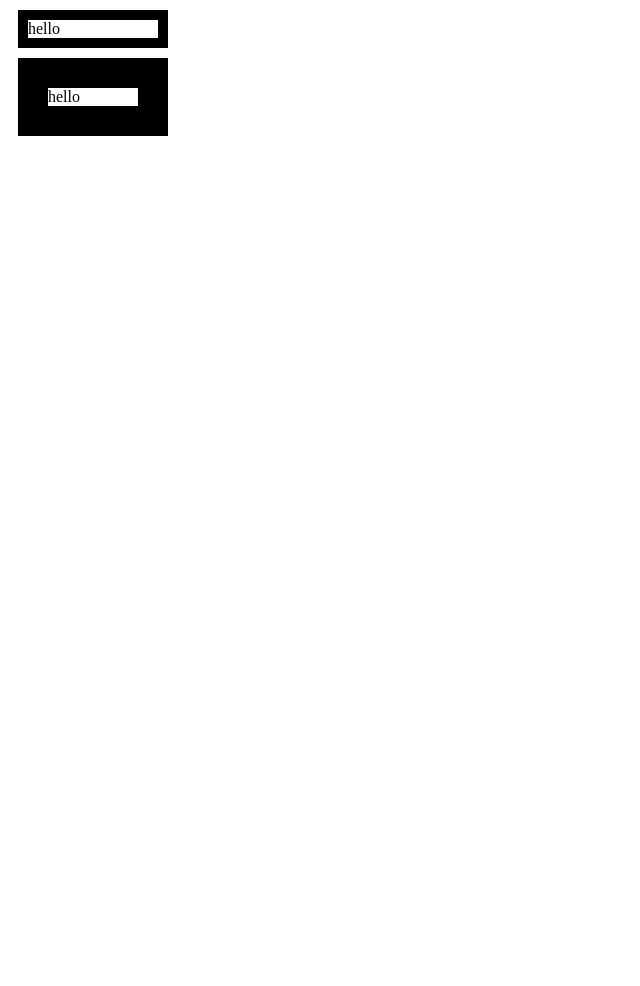
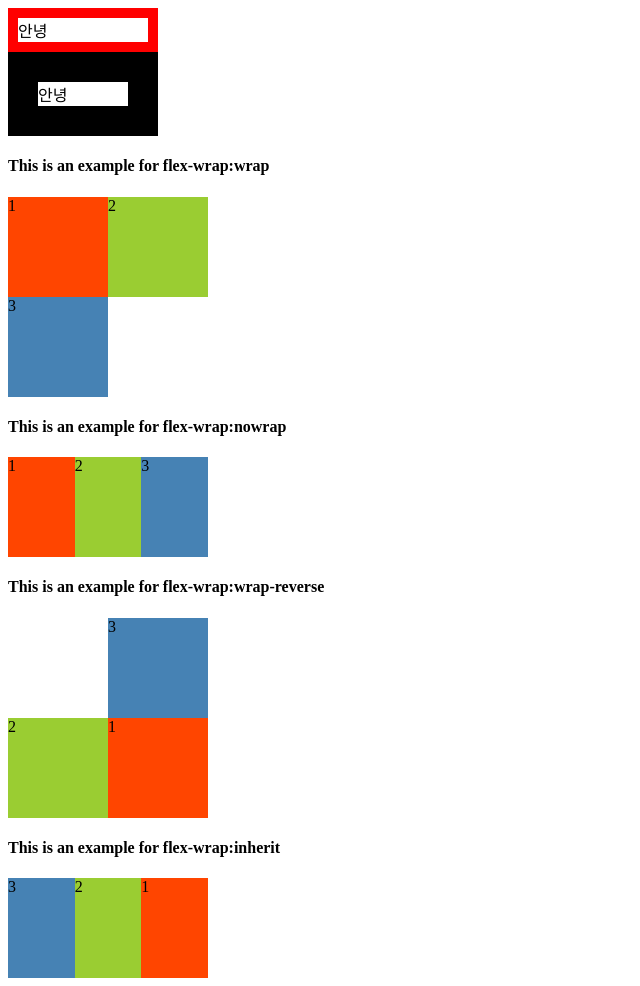
Before and after one commit to hwajj/css-practice, a plain HTML site: page index.html in a window 1280 px wide. Shown: the whole page, without its empty margins (0-640 px from the left). Before the commit the page ends 800 px from the top, so only its background shows below. Drawn offline with Linux system fonts and the light colour scheme; a web font is replaced by a local one.

Commit message:
flex-wrap

```diff
--- a/index.html
+++ b/index.html
@@ -2,25 +2,40 @@
 <html lang="en">
   <head>
     <title>css practice</title>
-    <style>
-      * {
-        box-sizing: border-box;
-      }
-      div {
-        margin: 10px;
-        width: 150px;
-      }
 
-      #small {
-        border: 10px solid black;
-      }
-      #large {
-        border: 30px solid black;
-      }
-    </style>
+    <link rel="stylesheet" href="./style.css" type="text/css" />
   </head>
   <body>
-    <div id="small">hello</div>
-    <div id="large">hello</div>
+    <div id="small">안녕</div>
+    <div id="large">안녕</div>
+    <div id="content-wrap">
+      <h4>This is an example for flex-wrap:wrap</h4>
+      <div class="content" id="content1">
+        <div class="red">1</div>
+        <div class="green">2</div>
+        <div class="blue">3</div>
+      </div>
+
+      <h4>This is an example for flex-wrap:nowrap</h4>
+      <div class="content" id="content2">
+        <div class="red">1</div>
+        <div class="green">2</div>
+        <div class="blue">3</div>
+      </div>
+
+      <h4>This is an example for flex-wrap:wrap-reverse</h4>
+      <div class="content" id="content3">
+        <div class="red">1</div>
+        <div class="green">2</div>
+        <div class="blue">3</div>
+      </div>
+
+      <h4>This is an example for flex-wrap:inherit</h4>
+      <div class="content" id="content4">
+        <div class="red">1</div>
+        <div class="green">2</div>
+        <div class="blue">3</div>
+      </div>
+    </div>
   </body>
 </html>
--- a/style.css
+++ b/style.css
@@ -0,0 +1,86 @@
+* {
+  box-sizing: border-box;
+}
+
+@font-face {
+  font-family: "Spoqa-Han-Sans-Bold";
+  src: url("font/Spoqa-Han-Sans-Bold.woff");
+}
+
+body {
+  font-family: "Spoqa-Han-Sans-Bold";
+}
+
+div {
+  margin: 0;
+}
+
+#small {
+  border: 10px solid red;
+  width: 150px;
+}
+#large {
+  border: 30px solid black;
+  width: 150px;
+}
+
+.red {
+  background: orangered;
+}
+.green {
+  background: yellowgreen;
+}
+.blue {
+  background: steelblue;
+}
+
+#content1 {
+  display: flex;
+  flex-direction: row;
+  width: 200px;
+  flex-wrap: wrap;
+}
+
+#content2 {
+  display: flex;
+  flex-direction: row;
+  width: 200px;
+  flex-wrap: nowrap;
+}
+
+#content3 {
+  display: flex;
+  flex-direction: row-reverse;
+  width: 200px;
+  flex-wrap: wrap-reverse;
+}
+
+#content4 {
+  display: flex;
+  flex-direction: row-reverse;
+  width: 200px;
+  flex-wrap: inherit;
+}
+
+#content1 div {
+  width: 100px;
+  height: 100px;
+}
+
+#content2 div {
+  width: 100px;
+  height: 100px;
+}
+
+#content3 div {
+  width: 100px;
+  height: 100px;
+}
+
+#content4 div {
+  width: 100px;
+  height: 100px;
+}
+#content-wrap {
+  // flex-wrap: wrap;
+}
```
Also changed, not shown: 2 other files.
